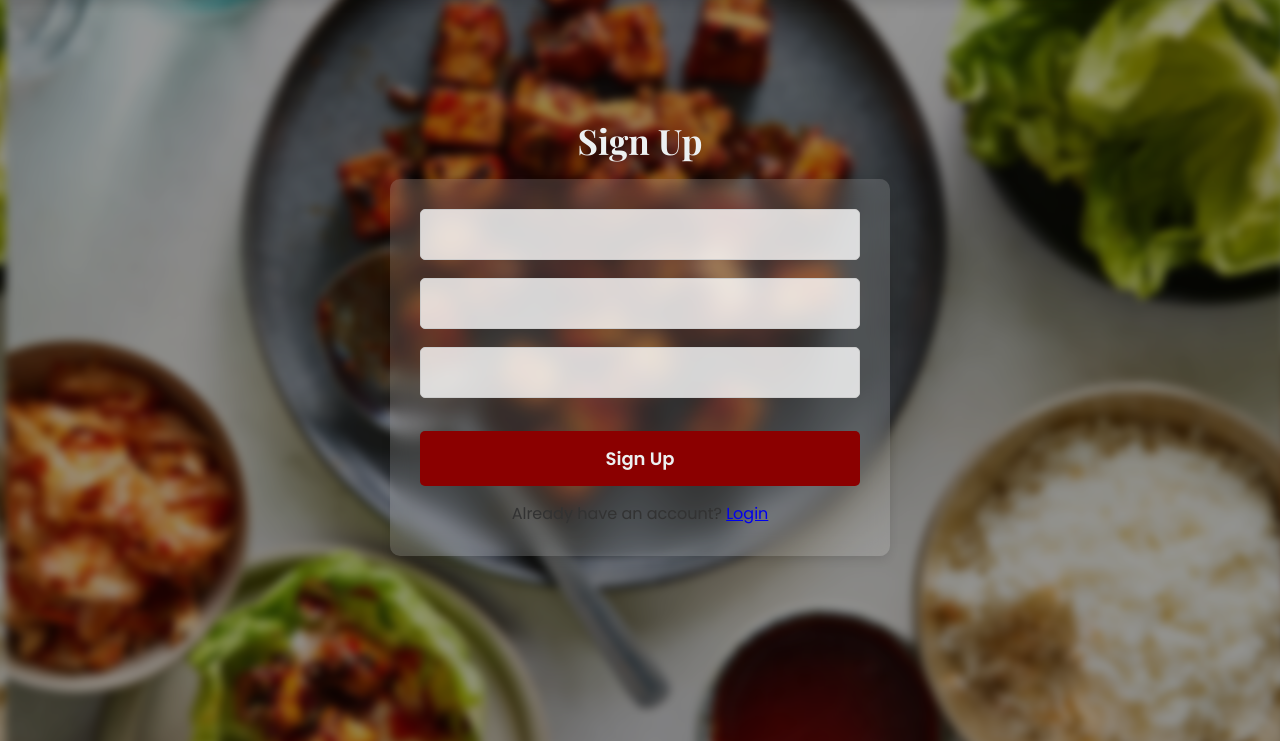
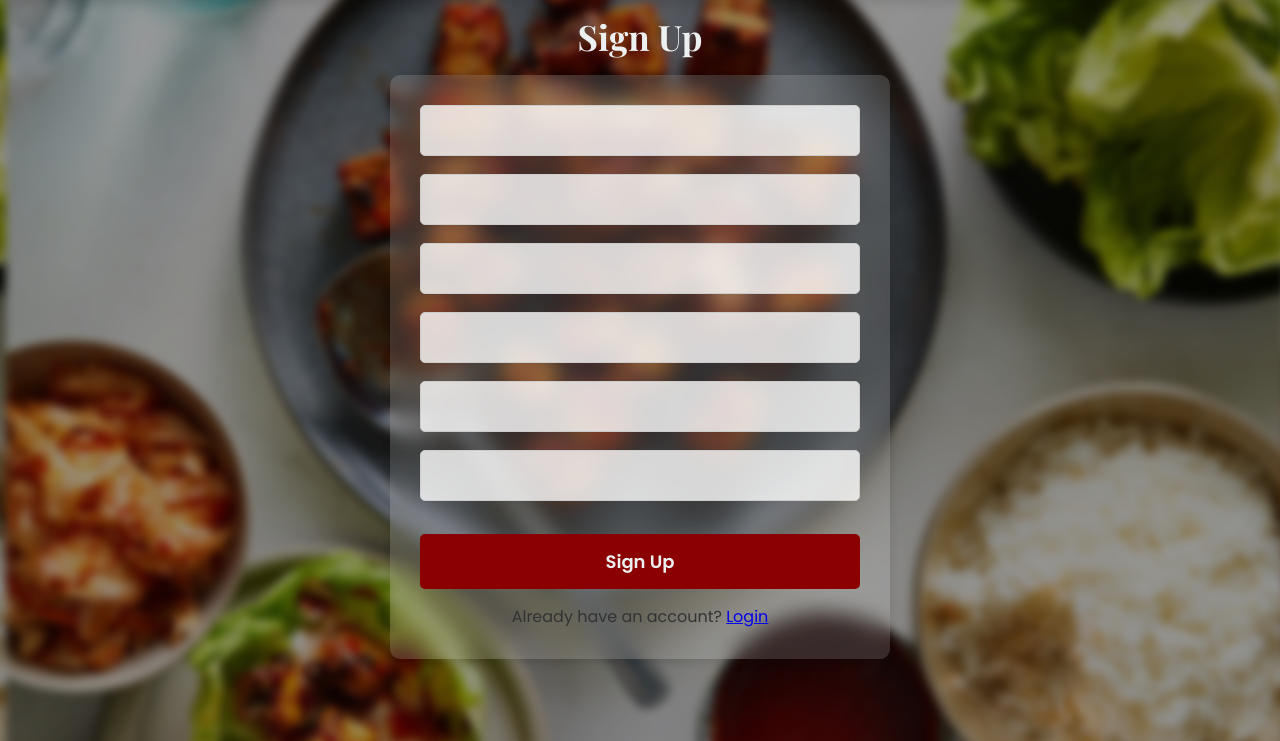
Before and after one commit to Toxkay/Web-project, a Django app: template accounts/templates/signup.html in a window 1280 px wide. Shown: the part 64-805 px from the top of the page. Run offline with Django 5.2, Linux system fonts and the light colour scheme; the template is opened without the code that fills it, so the values that code supplies are empty, except form fields; form fields are guessed from the names that the template uses; parts of the project's set-up code (start-up, migrations or seed data) failed here and were passed over; some web fonts are replaced.

Commit message:
added first name, last name, email for the signup form

```diff
--- a/accounts/templates/signup.html
+++ b/accounts/templates/signup.html
@@ -17,7 +17,25 @@
         <div class="form-group">
             <div class="input-with-icon">
                 <i class="fas fa-user"></i>
+                {{ form.first_name }}
+            </div>
+        </div>
+        <div class="form-group">
+            <div class="input-with-icon">
+                <i class="fas fa-user"></i>
+                {{ form.last_name }}
+            </div>
+        </div>
+        <div class="form-group">
+            <div class="input-with-icon">
+                <i class="fas fa-user"></i>
                 {{ form.username }}
+            </div>
+        </div>
+        <div class="form-group">
+            <div class="input-with-icon">
+                <i class="fas fa-envelope"></i>
+                {{ form.email }}
             </div>
         </div>
         <div class="form-group">
@@ -33,6 +51,9 @@
             <div class="input-with-icon">
                 <i class="fas fa-lock"></i>
                 {{ form.password2 }}
+                <button type="button" class="toggle-password" aria-label="Toggle password visibility">
+                    <i class="fas fa-eye"></i>
+                </button>
             </div>
         </div>
         <button type="submit" class="auth-btn">Sign Up</button>
@@ -43,7 +64,7 @@
     // Password toggle logic
     const toggleBtns = document.querySelectorAll('.toggle-password');
     toggleBtns.forEach(btn => {
-    btn.addEventListener('click', function() {
+        btn.addEventListener('click', function () {
             const input = this.parentElement.querySelector('input');
             if (input.type === 'password') {
                 input.type = 'text';
```
Also changed, not shown: accounts/views.py (+7 -13 lines), db.sqlite3. Lines whose indentation alone changed are shown as unchanged.
